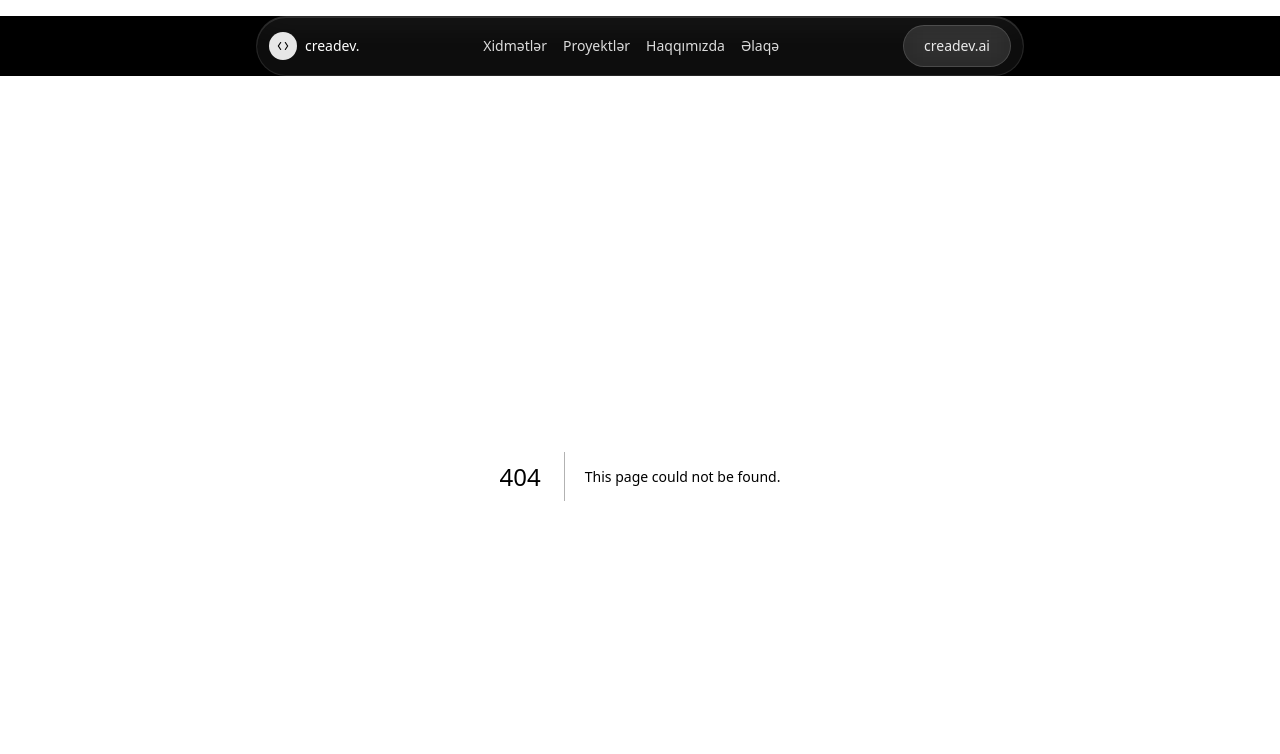
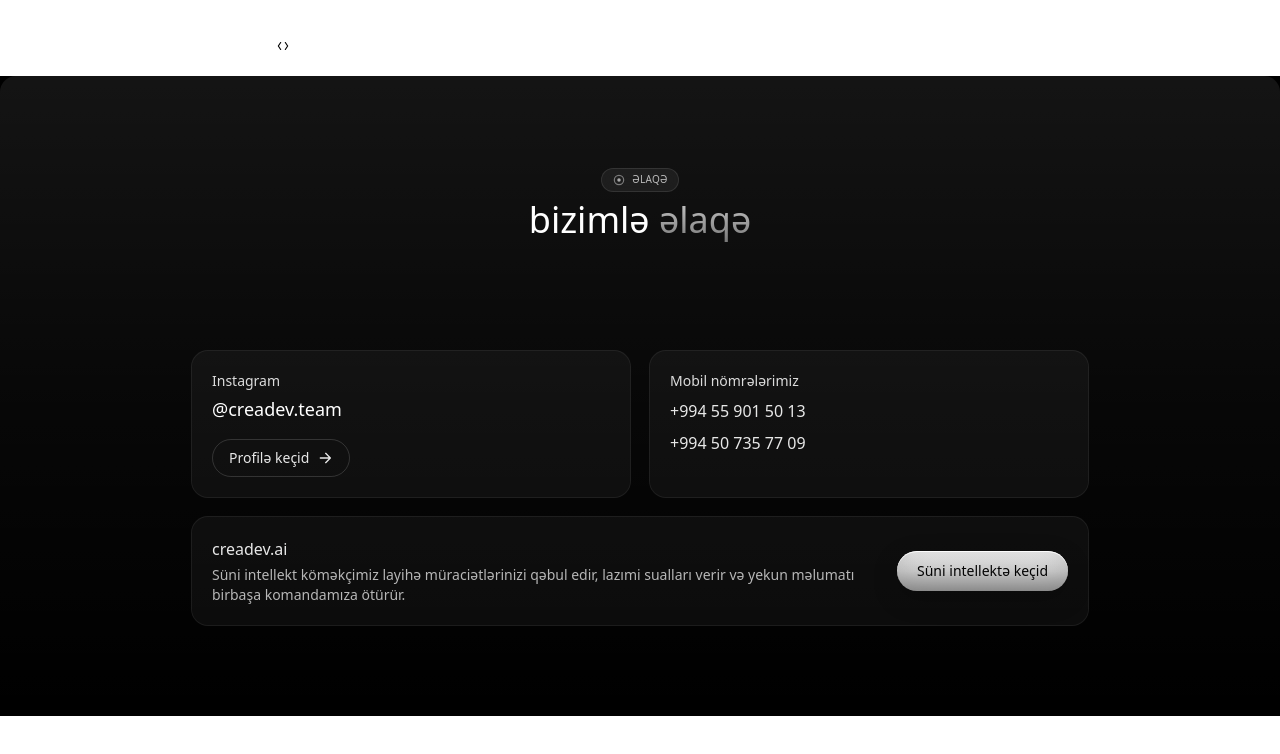
Before and after one commit to fakhri2406/creadev-front, a Next.js app: page /contact in a window 1280 px wide. Before the commit this address had no page. Shown: the top 754 px of the page. Built offline with nearby package versions, Linux system fonts and the light colour scheme.

Commit message:
feat: add contact page

```diff
--- /dev/null
+++ b/src/app/contact/page.tsx
@@ -0,0 +1,79 @@
+import Section from "@/components/Section";
+import Container from "@/components/Container";
+import Badge from "@/components/Badge";
+import Button from "@/components/Button";
+import { ArrowRight, Target } from "@/components/icons";
+
+export const metadata = {
+  title: "Əlaqə | creadev.",
+  description:
+    "Bizimlə əlaqə: Instagram @creadev.team, mobil nömrələrimiz və creadev.ai barədə məlumat.",
+};
+
+export default function ContactPage() {
+  return (
+    <main className="bg-black text-white">
+      <Section
+        subtitle={<Badge icon={<Target />}>əlaqə</Badge>}
+        title={
+          <>
+            <span className="text-white">bizimlə</span>{" "}
+            <span className="bg-[linear-gradient(180deg,rgba(255,255,255,0.8),rgba(200,200,200,0.55))] bg-clip-text text-transparent">
+              əlaqə
+            </span>
+          </>
+        }
+        center
+      >
+        <Container>
+          <div className="mx-auto max-w-4xl grid grid-cols-1 md:grid-cols-2 gap-5">
+            {/* Instagram */}
+            <div className="rounded-2xl ring-1 ring-white/10 bg-white/[0.04] p-5">
+              <div className="text-white/85 text-sm mb-1">Instagram</div>
+              <div className="text-lg font-medium mb-4">@creadev.team</div>
+              <a
+                href="https://instagram.com/creadev.team"
+                target="_blank"
+                rel="noopener noreferrer"
+                className="inline-flex items-center gap-2 text-sm rounded-full border border-white/15 px-4 py-2 text-white/90 hover:bg-white/5"
+              >
+                Profilə keçid <ArrowRight />
+              </a>
+            </div>
+
+            {/* Phone numbers */}
+            <div className="rounded-2xl ring-1 ring-white/10 bg-white/[0.04] p-5">
+              <div className="text-white/85 text-sm mb-2">Mobil nömrələrimiz</div>
+              <ul className="space-y-2 text-white/90">
+                <li>
+                  <a className="hover:underline" href="tel:+994559015013">
+                    +994 55 901 50 13
+                  </a>
+                </li>
+                <li>
+                  <a className="hover:underline" href="tel:+994507357709">
+                    +994 50 735 77 09
+                  </a>
+                </li>
+              </ul>
+            </div>
+
+            {/* creadev.ai info */}
+            <div className="md:col-span-2 rounded-2xl ring-1 ring-white/10 bg-white/[0.04] p-5 flex items-center justify-between">
+              <div className="space-y-1">
+                <div className="text-white/90 text-base font-medium">creadev.ai</div>
+                <p className="text-white/70 text-sm max-w-2xl">
+                  Süni intellekt köməkçimiz layihə müraciətlərinizi qəbul edir, lazımi sualları verir və
+                  yekun məlumatı birbaşa komandamıza ötürür.
+                </p>
+              </div>
+              <Button variant="primary" size="md">
+                Süni intellektə keçid
+              </Button>
+            </div>
+          </div>
+        </Container>
+      </Section>
+    </main>
+  );
+}
--- a/src/components/Navbar.tsx
+++ b/src/components/Navbar.tsx
@@ -9,18 +9,18 @@ const LINKS = [
     {href: "#", label: "Xidmətlər"},
     {href: "#", label: "Proyektlər"},
     {href: "#", label: "Haqqımızda"},
-    {href: "#", label: "Əlaqə"},
+    {href: "/contact", label: "Əlaqə"},
 ];
 
 export default function Navbar() {
     return (
-        <div className="mt-4 bg-black">
+        <div className="mt-4" bg-black>
             <Container>
                 <div
                     className="mx-auto max-w-3xl rounded-full border border-white/10 bg-white/5 backdrop-blur-lg text-white shadow-[inset_0_1px_0_rgba(255,255,255,0.12)]">
                     <div className="flex items-center justify-between px-3">
                         {/* Left: Logo */}
-                        <Link href="#" className="inline-flex items-center gap-2 py-2">
+                        <Link href="/" className="inline-flex items-center gap-2 py-2">
               <span className="inline-flex items-center justify-center w-7 h-7 rounded-full bg-white/90 text-black">
                 <LogoGlyph className="w-3.5 h-3.5"/>
               </span>
```
